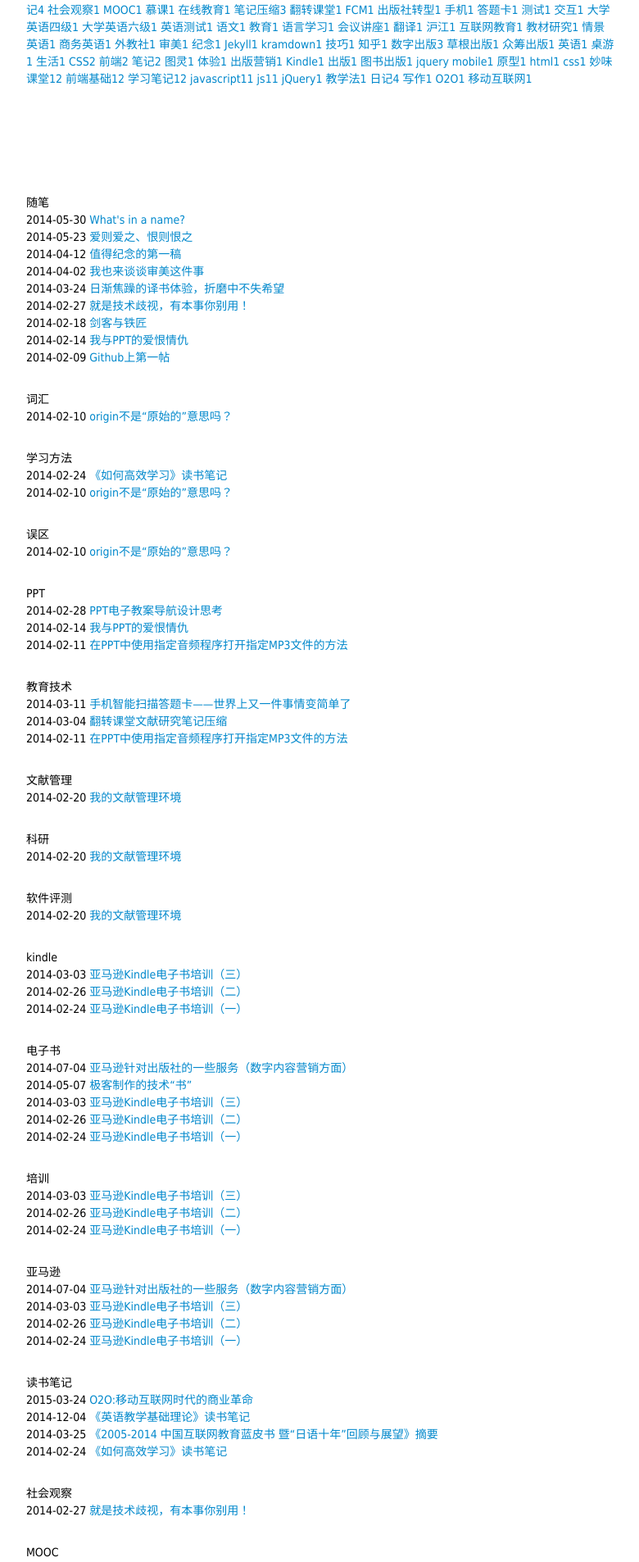
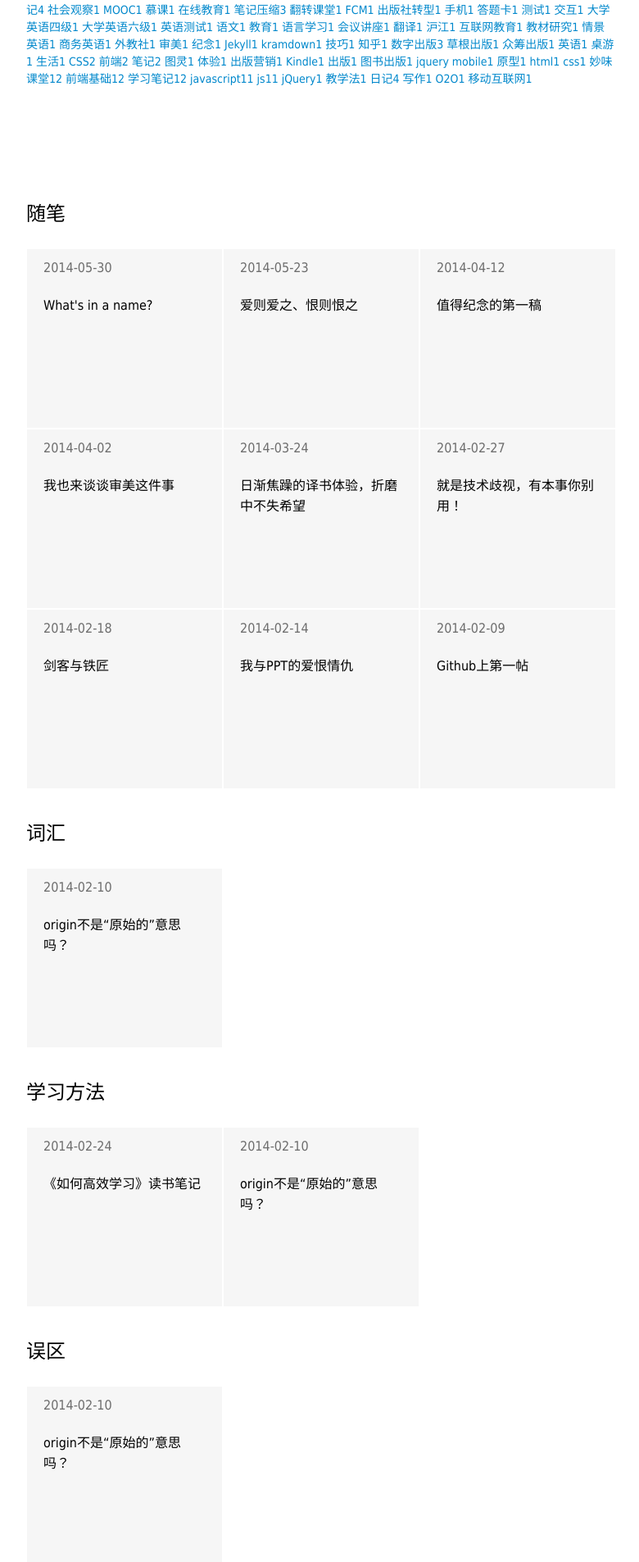
Before and after one commit to fantaghiro/fantaghiro.github.io, a Jekyll site: the page built from tags.html, in a window 1280 px wide. Shown: the part 329-2235 px from the top of the page at 82% size, without its empty margins (248-1028 px from the left). Built offline with Jekyll 4.4.1, drawn with Linux system fonts in a browser that asks for light colours; nearby versions of some CDN libraries; some web fonts are replaced.

Commit message:
tags.html updated

```diff
--- a/tags.html
+++ b/tags.html
@@ -3,6 +3,7 @@ layout: default
 title: 文章标签
 ---
 
+<article class="main-article main-article-page">
 <div class="violet-post" id="page-tagcloud">
     {% for tag in site.tags %}
     <a href="#{{ tag[0] }}-ref" rel={{ tag[1].size }} title="标签:{{ tag[0] }}">{{ tag[0] }}<span>{{ tag[1].size }}</span></a>
@@ -23,6 +24,7 @@ title: 文章标签
     </div>
 {% endfor %}
 </div>
+</article>
 
 <script src="../js/jquery.js" type="text/javascript"></script>
 <script src="../js/jquery.tagcloud.js" type="text/javascript"></script>
```
